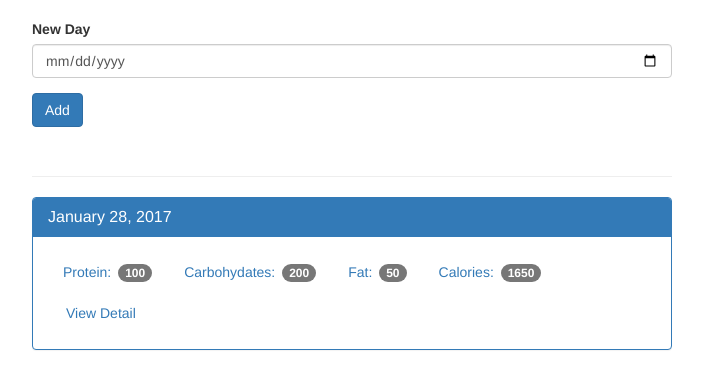
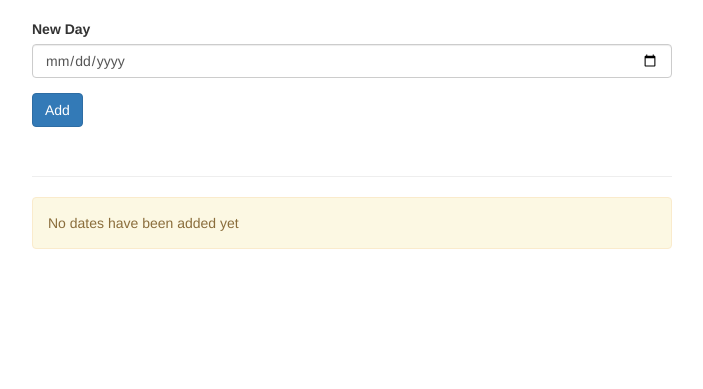
Before and after one commit to locriandev/ultimate_flask_course, a Flask app: template food_tracker_app/templates/home.html in a window 1280 px wide. Shown: the part 51-440 px from the top of the page, without its empty margins (288-991 px from the left). Run offline with Flask 2, Linux system fonts and the light colour scheme; the template is opened without the code that fills it, so the values that code supplies are empty; some libraries are stand-ins or nearby versions.

Commit message:
Add list and delete dates functionalities to homepage

```diff
--- a/food_tracker_app/modules/food.py
+++ b/food_tracker_app/modules/food.py
@@ -1,4 +1,4 @@
-from flask import Flask, render_template, request, redirect, url_for
+from flask import Flask, render_template, request
 from modules import database
 
 
@@ -10,7 +10,6 @@ def init(app: Flask):
                 handle_new_food(request.form)
             else:
                 delete_food(request.form)
-            return redirect(url_for('_food'))
 
         return render_template('add_food.html', food=get_food())
 
--- a/food_tracker_app/modules/index.py
+++ b/food_tracker_app/modules/index.py
@@ -1,7 +1,49 @@
-from flask import Flask, render_template
+from datetime import datetime
+from flask import Flask, render_template, request
+from modules import database
+
+
+INPUT_DATE_FORMAT = '%Y-%m-%d'
+OUTPUT_DATE_FORMAT = '%B %d, %Y'
+DATABASE_DATE_FORMAT = '%Y%m%d'
 
 
 def init(app: Flask):
-    @app.route('/')
-    def index():
-        return render_template('home.html')
+    @app.route('/', methods=['GET', 'POST'])
+    def _index():
+        if request.method == 'POST':
+            if 'delete' in request.form:
+                delete_date(request.form)
+            else:
+                handle_new_date(request.form['date'])
+        return render_template('home.html', dates=get_dates())
+
+
+def handle_new_date(date):
+    datetime_obj = datetime.strptime(date, INPUT_DATE_FORMAT)
+    db_date = datetime.strftime(datetime_obj, DATABASE_DATE_FORMAT)
+    food_db = database.get_db()
+    food_db.execute('insert into log_date (entry_date) values (?)',
+                    [db_date])
+    food_db.commit()
+
+
+def get_dates():
+    food_db = database.get_db()
+    cursor = food_db.execute('select * from log_date order by entry_date desc')
+    dates = cursor.fetchall()
+    dates = [{'date': date['entry_date'],
+              'pretty_date': pretty_date(date['entry_date'])} for date in dates]
+    return dates
+
+
+def pretty_date(date):
+    datetime_obj = datetime.strptime(str(date), DATABASE_DATE_FORMAT)
+    return datetime.strftime(datetime_obj, OUTPUT_DATE_FORMAT)
+
+
+def delete_date(form):
+    date = form['delete']
+    food_db = database.get_db()
+    food_db.execute(f'delete from log_date where entry_date = "{date}"')
+    food_db.commit()
--- a/food_tracker_app/templates/home.html
+++ b/food_tracker_app/templates/home.html
@@ -37,7 +37,7 @@
           <form method="POST" action="/">
             <div class="form-group">
               <label for="new-day">New Day</label>
-              <input type="date" class="form-control" id="new-day">
+              <input type="date" name="date" class="form-control" id="new-day">
             </div>
 
             <button type="submit" class="btn btn-primary">Add</button>
@@ -45,9 +45,10 @@
 
           <div class="page-header"></div>
 
+          {% for date in dates %}
           <div class="panel panel-primary">
             <div class="panel-heading">
-              <h3 class="panel-title">January 28, 2017</h3>
+              <h3 class="panel-title">{{ date.pretty_date }}</h3>
             </div>
             <div class="panel-body">
               <ul class="nav nav-pills" role="tablist">
@@ -56,9 +57,24 @@
                 <li><a>Fat: <span class="badge">50</span></a></li>
                 <li><a>Calories: <span class="badge">1650</span></a></li>
                 <li><a href="#" type="button" class="btn btn-link">View Detail</a></li>
+
+                <form method="POST" action="{{ url_for('_index') }}">
+                  <input type="hidden" name="delete" value="{{ date.date }}" class="form-control">
+                  <button type="submit"  class="btn btn-danger">Remove</button>
+                </form>
               </ul>
             </div>
+
+            <div class="whitespace"></div>
           </div>
+          {% endfor %}
+
+          {% if not dates %}
+          <div class="alert alert-warning" role="alert">
+            No dates have been added yet
+          </div>
+          {% endif %}
+
         </div>
       </div>
 
```
Also changed, not shown: food_tracker_app/food_tracker.db.
